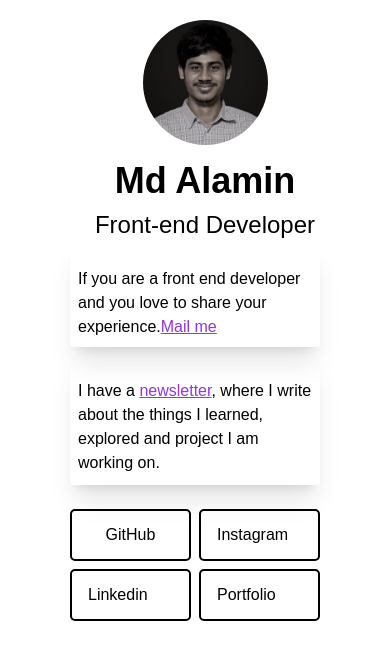
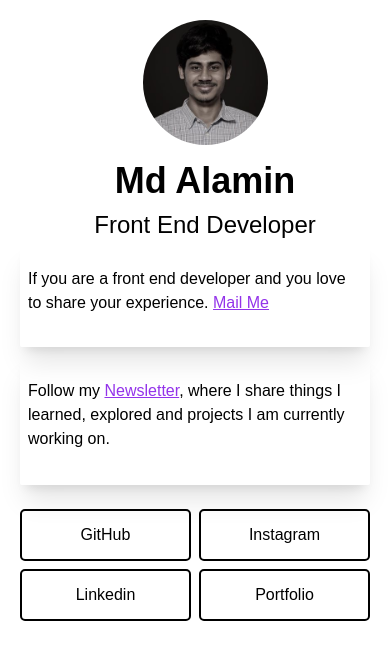
Before and after one commit to alamincodes/newsletter-app, a React (Create React App) app: page / in a window 390 px wide. Shown: the top 660 px of the page. Built offline with nearby package versions, Linux system fonts and the light colour scheme.

Commit message:
fix problem

```diff
--- a/public/index.html
+++ b/public/index.html
@@ -24,7 +24,7 @@
       work correctly both with client-side routing and a non-root public URL.
       Learn how to configure a non-root public URL by running `npm run build`.
     -->
-    <title>React App</title>
+    <title>Md Alamin</title>
   </head>
   <body>
     <noscript>You need to enable JavaScript to run this app.</noscript>
--- a/src/App.js
+++ b/src/App.js
@@ -2,7 +2,7 @@ import "./App.css";
 import Home from "./Components/Home";
 import { StrictMode } from "react";
 import { BrowserRouter, Route, Routes } from "react-router-dom";
-import Form from "./Components/Form";
+import Newsletter from "./Components/Newsletter";
 
 function App() {
   return (
@@ -11,7 +11,7 @@ function App() {
         <BrowserRouter>
           <Routes>
             <Route path="/" element={<Home />} />
-            <Route path="/newsletter" element={<Form />} />
+            <Route path="/newsletter" element={<Newsletter/>} />
             {/* <Route path="/notes" element={<Notes />} /> */}
           </Routes>
 
--- a/src/Components/Form.js
+++ /dev/null
@@ -1,11 +0,0 @@
-import React from 'react';
-
-const Form = () => {
-    return (
-        <div>
-          <h3>Hello</h3>
-        </div>
-    );
-};
-
-export default Form;
--- a/src/Components/Home.js
+++ b/src/Components/Home.js
@@ -17,112 +17,71 @@ const Home = () => {
                 <h1 className="lg:text-5xl md:text-5xl text-4xl font-bold py-2">
                   Md Alamin
                 </h1>
-                <h3 className="text-2xl">Front-end Developer</h3>
+                <h3 className="text-2xl">Front End Developer</h3>
               </div>
             </div>
             {/* -----------card---------------- */}
-            <div className="grid lg:grid-cols-2 md:grid-cols-2 grid-cols-1 md:mt-0 lg:mt-0 mt-[-30px] lg:gap-5 md:gap-5">
-              <div class="relative block md:w-[250px] lg:w-[250px] w-[250px] h-[100px] lg:h-[150px] md:h-[130px] p-2 my-1 pb-24  rounded-sm shadow-xl">
+            <div className="grid lg:grid-cols-2 md:grid-cols-2 grid-cols-1 md:mt-0 lg:mt-0 mt-[-30px] lg:gap-5 md:gap-5 ">
+              {/* =========================== */}
+              <div class="relative block md:w-[250px] lg:w-[250px] w-[350px] h-[100px] lg:h-[150px] md:h-[130px] p-2 my-1 pb-24  rounded-sm shadow-xl">
                 <p class="mt-4  font-medium text-black-">
                   If you are a front end developer and you love to share your
-                  experience.
+                  experience.{" "}
                   <a
                     href="mailto:mdalamin88248@gmail.com"
                     className="text-purple-600 underline"
                   >
-                    Mail me
+                    Mail Me
                   </a>
                 </p>
               </div>
-              <div class="relative block md:w-[250px] lg:w-[250px] w-[250px] h-[130px] lg:h-[150px] md:h-[130px] p-2 my-1 pb-24  rounded-sm shadow-xl">
+              <div class="relative block md:w-[250px] lg:w-[250px] w-[350px] h-[130px] lg:h-[150px] md:h-[130px] p-2 my-1 pb-24  rounded-sm shadow-xl">
                 <p class="mt-4  font-medium text-black">
-                  I have a{" "}
+                  Follow my{" "}
                   <Link className="text-purple-600 underline" to="/newsletter">
-                    newsletter
+                    Newsletter
                   </Link>
-                  , where I write about the things I learned, explored and
-                  project I am working on.
+                  , where I share things I learned, explored and projects I am
+                  currently working on.
                 </p>
               </div>
             </div>
             {/* ========button ==========*/}
 
             <div className="mt-5 grid lg:grid-cols-4 md:grid-cols-4 grid-cols-2 gap-2 ">
-              <button className="border-2 border-black px-4 lg:px-8 md:px-8  py-3 rounded-[5px] bg-white hover:bg-black hover:text-white flex items-center justify-center ">
-                GitHub
-              </button>
-              <button className="border-2 border-black px-4 py-3 lg:px-8 md:px-8 rounded-[5px] bg-white hover:bg-black hover:text-white flex items-center">
-                Instagram
-              </button>
-              <button className="border-2 border-black px-4 py-3 lg:px-8 md:px-8 rounded-[5px] bg-white hover:bg-black hover:text-white flex items-center">
-                Linkedin
-              </button>
-              <button className="border-2 border-black px-4 py-3 lg:px-8 md:px-8 rounded-[5px] bg-white hover:bg-black hover:text-white flex items-center">
-                Portfolio
-              </button>
-            </div>
-
-            {/* <div className="mx-5 my-5 ">
-              <div className="mt-3 text-center md:text-start ">
-                <p>
-                  If you are a front end developer and you love to share your
-                  experience.
-                </p>
-                <p>
-                  <button
-                    href="mailto:mdalamin88248@gmail.com"
-                    className="text-purple-600 underline"
-                  >
-                    Mail me
-                  </button>{" "}
-                  if you want to talk to me about something.
-                </p>
-
-                <button className="my-5">
-                  I have a{" "}
-                  <Link className="text-purple-600 underline" to="/newsletter">
-                    newsletter
-                  </Link>
-                  , where I write about the things I learned, explored and
-                  project I am working on.
-                </button>
-              </div>
-            </div> */}
-            {/* -------------------------------- */}
-            {/* <div className="mt-5 flex justify-center md:justify-start mx-5 ">
-              <button
-                class="mr-2 inline-flex w-auto  items-center px-5 py-3 text-sm  font-medium text-white transition-colors bg-[#171515] border-2 border-[#171515] rounded hover:bg-transparent hover:text-[#171515] focus:outline-none focus:ring active:opacity-75"
+              <a
                 href="https://github.com/alamincodes"
                 target="_blank"
                 rel="noopener noreferrer"
+                className="border-2 border-black px-4 lg:px-8 md:px-8  py-3 rounded-[5px] bg-white hover:bg-black hover:text-white flex items-center justify-center "
               >
                 GitHub
-              </button>
-              <button
-                class="mr-2 inline-flex w-auto  items-center px-5 py-3 text-sm  font-medium text-black transition-colors bg-white border-2 border-[#171515] rounded hover:bg-transparent hover:text-white  hover:bg-[#171515] focus:outline-none focus:ring active:opacity-75"
-                href="https://www.instagram.com/alamincodes"
+              </a>
+              <a
+                href="https://www.instagram.com/alamincodes/"
                 target="_blank"
                 rel="noopener noreferrer"
+                className="border-2 border-black px-4 lg:px-8 md:px-8  py-3 rounded-[5px] bg-white hover:bg-black hover:text-white flex items-center justify-center"
               >
                 Instagram
-              </button>
-              <button
-                class="mr-2 inline-flex w-auto  items-center px-5 py-3 text-sm  font-medium text-white transition-colors bg-[#171515] border-2 border-[#171515] rounded hover:bg-transparent hover:text-[#171515] focus:outline-none focus:ring active:opacity-75"
+              </a>
+              <a
                 href="https://www.linkedin.com/in/alamincodes/"
                 target="_blank"
                 rel="noopener noreferrer"
+                className="border-2 border-black px-4 lg:px-8 md:px-8  py-3 rounded-[5px] bg-white hover:bg-black hover:text-white flex items-center justify-center"
               >
                 Linkedin
-              </button>
-              <button
-                class="mr-2 inline-flex w-auto  items-center px-5 py-3 text-sm  font-medium text-black transition-colors bg-white border-2 border-[#171515] rounded hover:bg-transparent hover:text-white  hover:bg-[#171515] focus:outline-none focus:ring active:opacity-75"
+              </a>
+              <a
                 href="https://alamincodes.netlify.app/"
                 target="_blank"
                 rel="noopener noreferrer"
+                className="border-2 border-black px-4 lg:px-8 md:px-8  py-3 rounded-[5px] bg-white hover:bg-black hover:text-white flex items-center justify-center"
               >
                 Portfolio
-              </button>
-            </div> */}
+              </a>
+            </div>
           </div>
         </div>
       </main>
--- /dev/null
+++ b/src/Components/Newsletter.js
@@ -0,0 +1,11 @@
+import React from 'react';
+
+const Newsletter = () => {
+    return (
+        <div className='flex items-center justify-center min-h-screen text-2xl'>
+            <p>Newsletter, work in progress...</p>
+        </div>
+    );
+};
+
+export default Newsletter;
```
